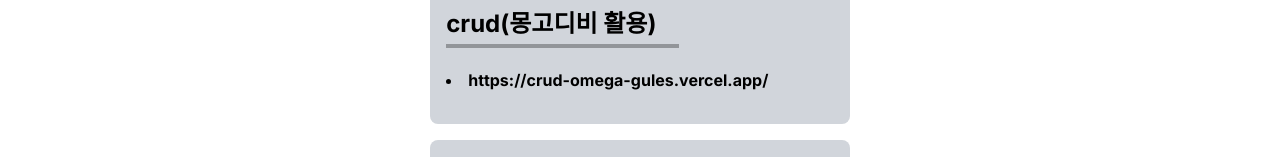
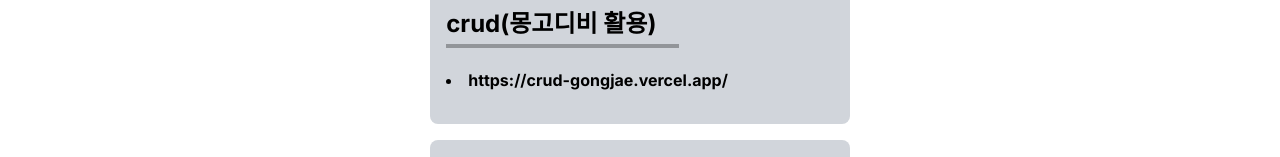
Before and after one commit to gongjae/portfolio, a Next.js app: page /contents in a window 1280 px wide. Shown: the part 300-457 px from the top of the page. Built offline with nearby package versions, Linux system fonts and the light colour scheme; no server answers.

Commit message:
기말 과제 수정본

```diff
--- a/app/contents/page.jsx
+++ b/app/contents/page.jsx
@@ -14,7 +14,7 @@
             href="https://crud-gongjae.vercel.app/"
             className=" font-bold mb-5"
           >
-            https://crud-omega-gules.vercel.app/
+            https://crud-gongjae.vercel.app/
           </Link>
         </li>{' '}
       </div>
```
